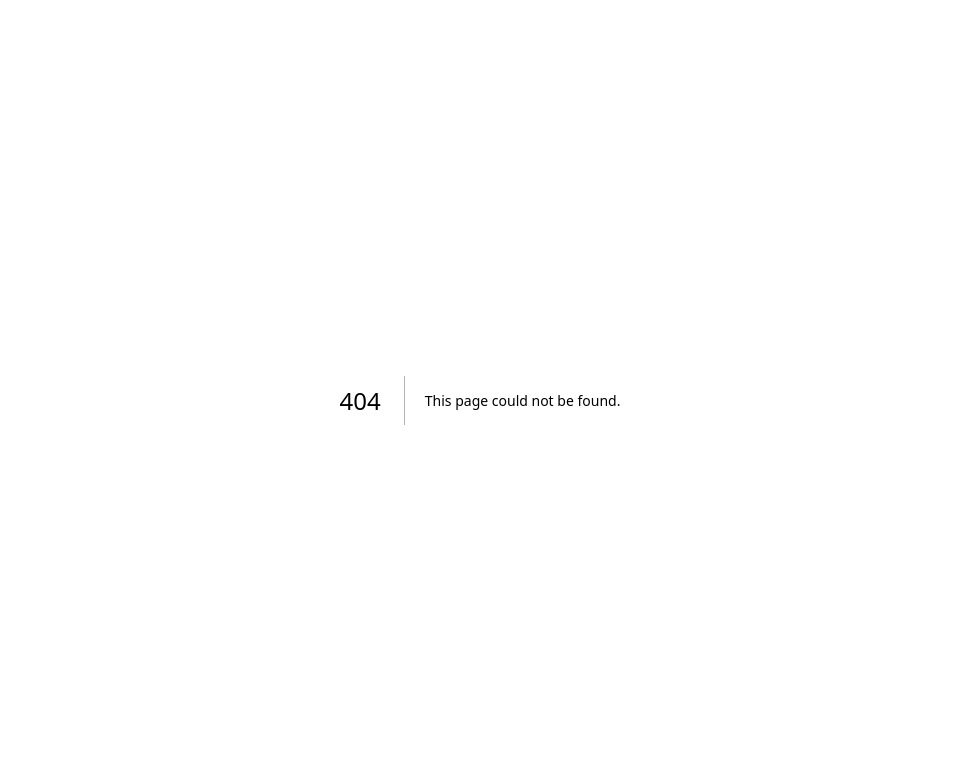
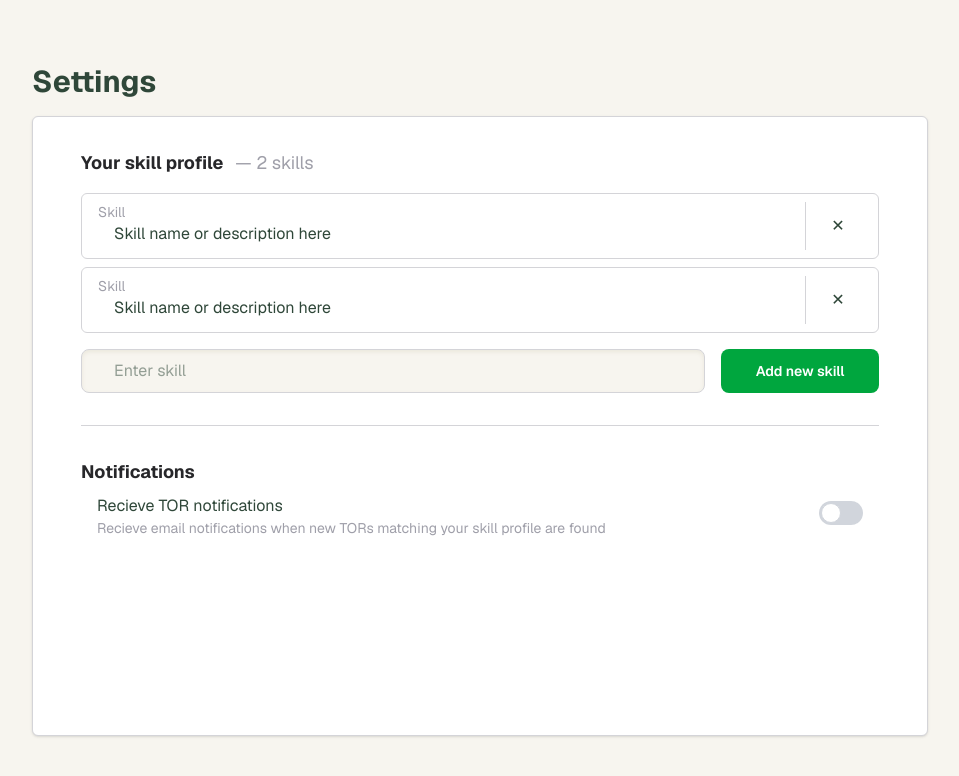
Before and after one commit to 01219346-65-CSP-2026/BangkokTOR-frontend, a Next.js app: page /settings in a window 1280 px wide. Before the commit this address had no page. Shown: the top 776 px of the page, without its empty margins (160-1119 px from the left). Built offline with nearby package versions, Linux system fonts and the light colour scheme; a web font is replaced by a local one.

Commit message:
feat: created mockup settings page

```diff
--- /dev/null
+++ b/src/app/settings/page.tsx
@@ -0,0 +1,81 @@
+import { Button } from "@/components/ui/Button";
+
+
+export default function SettingsPage() {
+    return (
+        <div className="flex flex-1">
+            <main className="flex flex-1 justify-center px-48 py-16">
+                <div className="flex flex-col h-full w-4xl">
+                    <p className="mb-4 text-3xl font-bold">Settings</p>
+                    <div className="flex flex-col grow h-full px-12 py-8 bg-white border rounded-md shadow-sm border-zinc-300">
+                        {/* Your skill profile */}
+                        <div>
+                            <div className="flex mb-4">
+                                <span className="mr-3 text-lg font-bold text-zinc-800">Your skill profile</span>
+                                <span className="text-lg text-zinc-400">— 2 skills</span>
+                            </div>
+
+                            <div>
+                                {/* Skill item */}
+                                <div className="flex justify-between px-4 py-2 mb-2 border rounded-md border-zinc-300 transition delay-150 duration-300 ease-in-out hover:-translate-y-0.5 hover:shadow-sm">
+                                    <div>
+                                        <p className="text-sm text-zinc-400">Skill</p>
+                                        <p className="ml-4">Skill name or description here</p>
+                                    </div>
+                                    <div className="flex items-center">
+                                        <div className="mr-2 h-full border-l border-zinc-300"></div>
+                                        <button className="flex justify-center items-center h-12 w-12 rounded-lg hover:bg-zinc-100">
+                                            ✕
+                                        </button>
+                                    </div>
+                                </div>
+
+                                <div className="flex justify-between px-4 py-2 mb-2 border rounded-md border-zinc-300 transition delay-150 duration-300 ease-in-out hover:-translate-y-0.5 hover:shadow-sm">
+                                    <div>
+                                        <p className="text-sm text-zinc-400">Skill</p>
+                                        <p className="ml-4">Skill name or description here</p>
+                                    </div>
+                                    <div className="flex items-center">
+                                        <div className="mr-2 h-full border-l border-zinc-300"></div>
+                                        <button className="flex justify-center items-center h-12 w-12 rounded-lg hover:bg-zinc-100">
+                                            ✕
+                                        </button>
+                                    </div>
+                                </div>
+                            </div>
+
+
+                            <div className="flex justify-between mt-4 mb-8">
+                                <input type="text" id="skill" placeholder="Enter skill" className="w-full px-8 py-2 bg-paper-50 inset-shadow-sm inset-shadow-paper-100 border rounded-lg border-zinc-300"></input>
+                                <Button className="w-48 ml-4 rounded-lg">Add new skill</Button>
+                            </div>
+                        </div>
+
+                        <hr className="text-zinc-300"></hr>
+
+                        {/* Notifications */}
+                        <div className="mt-8">
+                            <div className="flex">
+                                <span className="mr-3 text-lg font-bold text-zinc-800">Notifications</span>
+                            </div>
+
+                            <div className="flex justify-between items-center px-4 py-2">
+                                <div>
+                                    <p>Recieve TOR notifications</p>
+                                    <p className="text-sm text-zinc-400">Recieve email notifications when new TORs matching your skill profile are found</p>
+                                </div>
+                                <div>
+                                    <label className="relative inline-flex cursor-pointer items-center">
+                                        <input type="checkbox" value="" className="peer sr-only" />
+                                        <div className="peer h-6 w-11 rounded-full bg-gray-300 after:absolute after:left-0.5 after:top-0.5 after:h-5 after:w-5 after:rounded-full after:border after:border-gray-300 after:bg-white after:transition-all after:content-[''] peer-checked:bg-green-500 peer-checked:after:translate-x-full peer-checked:after:border-white"></div>
+                                    </label>
+                                </div>
+                            </div>
+                        </div>
+
+                    </div>
+                </div>
+            </main>
+        </div>
+    )
+}
```
